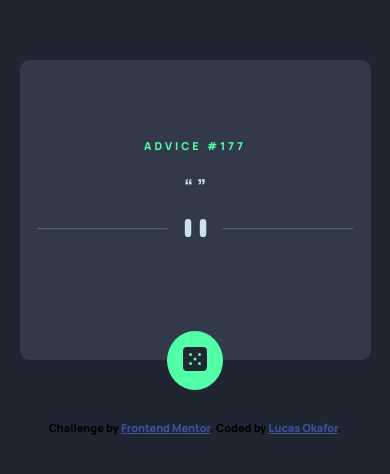
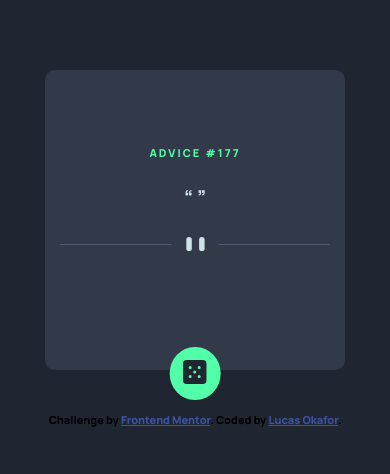
Before and after one commit to matehc/advice-generator_frontend_mentor, a plain HTML site: page index.html in a window 390 px wide. Shown: the part 170-644 px from the top of the page. Drawn offline with Linux system fonts and the light colour scheme; no server answers.

Commit message:
fix responsive style for desktop

```diff
--- a/css/style.css
+++ b/css/style.css
@@ -51,7 +51,7 @@ q {
     color: var(--neon-green);
     text-transform: uppercase;
     font-size: .68rem;
-    letter-spacing: 3px;
+    letter-spacing: 0.1875em;
 }
 
 .advice-container {
@@ -60,15 +60,15 @@ q {
     justify-content: center;
     align-items: center;
     flex-direction: column;
-    width: 90%;
-    min-height: 300px;
+    width: 18.75em;
+    min-height: 18.75em;
     background-color: var(--dark-grayish-blue);
-    border-radius: 10px;
+    border-radius: 0.625em;
 }
 
 .divider {
     width: 90%;
-    margin-bottom: 40px;
+    margin-bottom: 2.5em;
 }
 
 img{
@@ -78,7 +78,7 @@ img{
 .advice__text{
     display: block;
     color: var(--light-cyan);
-    padding: 20px 5px;
+    padding: 1.25em 0.3125em;
     text-align: center;
     font-weight: 800;
     font-size: 1.2rem;
@@ -88,13 +88,13 @@ img{
 .button-container {
     position: absolute;
     left: 50%;
-    bottom: -30px;
+    bottom: -1.875em;
     transform: translateX(-50%);
 }
 
 .dice-button {
     border: none;
-    padding: 16px;
+    padding: 1em;
     cursor: pointer;
     border-radius: 50%;
     background-color: var(--neon-green);
@@ -102,13 +102,13 @@ img{
 
 
 .attribution {
-    margin-top: 60px;
-    padding-bottom: 10px;
+    margin-top: 3.75em;
+    padding-bottom: 0.625em;
 }
 
 
-@media (min-width: 700px) {
+@media (min-width: 43.75em) {
     .advice-container {
-        width: 300px;
+        width: 18.75em;
     }
 }
```
